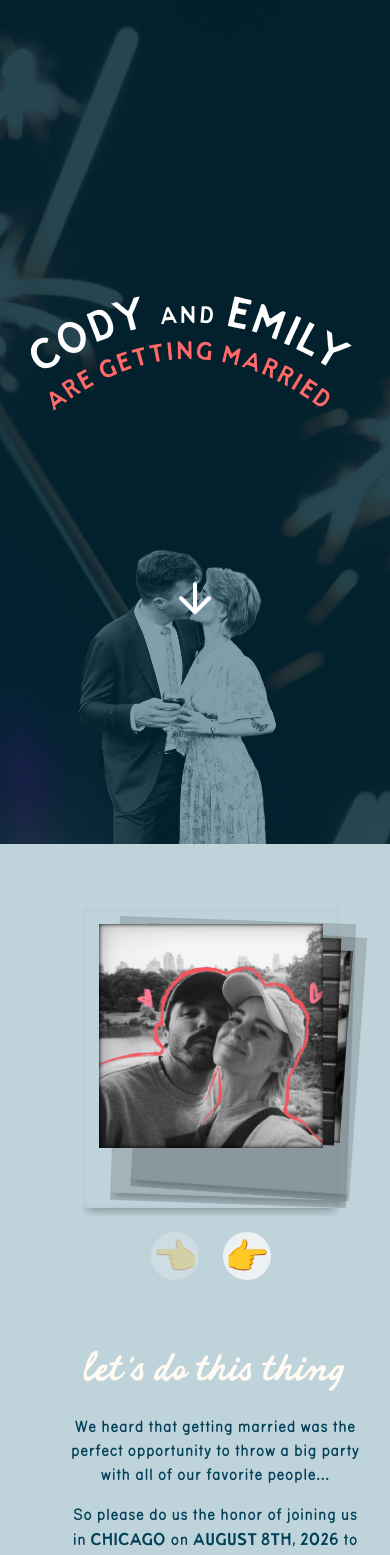
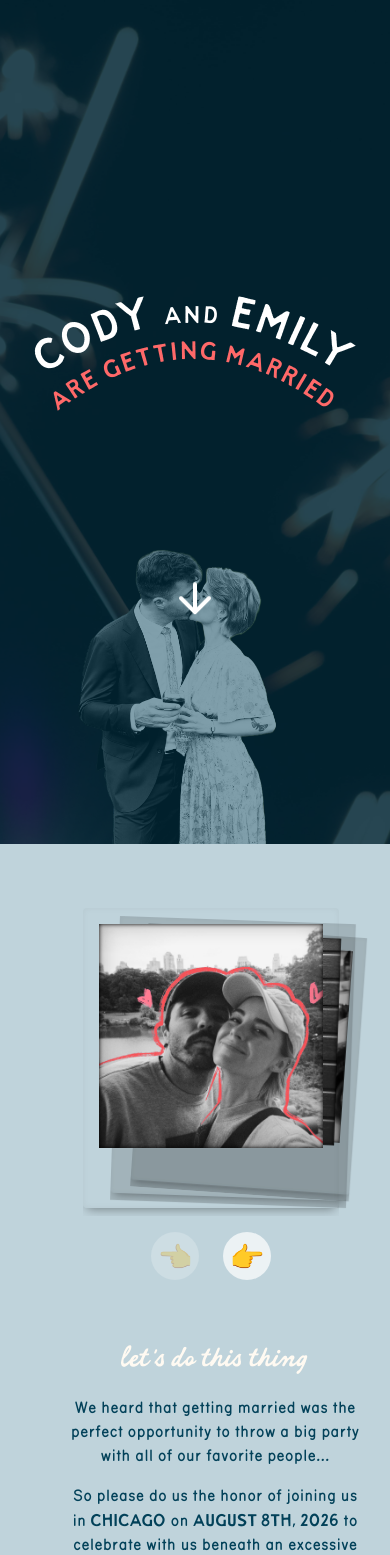
Before and after one commit to wemmsie/fayolle, a React (Vite) app: page / in a window 390 px wide. Shown: the top 1555 px of the page. Built offline with nearby package versions, Linux system fonts and the light colour scheme; no server answers; a web font is replaced by a local one.

Commit message:
rsvp minor changes

```diff
--- a/src/App.jsx
+++ b/src/App.jsx
@@ -76,7 +76,7 @@ function App() {
       >
         <img src={image.sparklers} alt='' className='absolute inset-0 w-full h-full object-cover object-center opacity-30 pointer-events-none' />
         <div className='relative z-10 flex items-center justify-center'>
-          <svg viewBox='0 0 800 450' className='ml-3 w-[115vw] md:w-[95vw] max-w-[700px] md:max-w-[800px] mb-40 md:mb-0' style={{ fontFamily: 'var(--font-sanremo-caps)' }}>
+          <svg viewBox='0 0 800 450' className='ml-5 w-[115vw] md:w-[95vw] max-w-[700px] md:max-w-[800px] mb-40 md:mb-0' style={{ fontFamily: 'var(--font-sanremo-caps)' }}>
             <defs>
               <path id='topArc' d={`M ${arcs.line1.x1},${arcs.line1.baseY} Q ${arcs.line1.midX},${arcs.line1.peakY} ${arcs.line1.x2},${arcs.line1.baseY}`} fill='none' />
               <path id='line2Arc' d={`M ${arcs.line2.x1},${arcs.line2.baseY} Q ${arcs.line2.midX},${arcs.line2.peakY} ${arcs.line2.x2},${arcs.line2.baseY}`} fill='none' />
--- a/src/global.css
+++ b/src/global.css
@@ -61,16 +61,27 @@
   --font-sanremo-script: "Sanremo Script", sans-serif;
   --font-routed: "Routed Gothic", sans-serif;
 
-  /* Custom Font Sizes */
+  /* Custom Font Sizes (mobile-first — desktop overrides below) */
   --text-xs: 0.75rem;
   --text-sm: 0.875rem;
   --text-base: 1rem;
   --text-lg: 1.1rem;
-  --text-xl: 1.8rem;
-  --text-2xl: 2.25rem;
-  --text-3xl: 3.5rem;
-  --text-4xl: 5rem;
-  --text-5xl: 7rem;
+  --text-xl: 1.4rem;
+  --text-2xl: 1.75rem;
+  --text-3xl: 2.5rem;
+  --text-4xl: 3.5rem;
+  --text-5xl: 5rem;
+}
+
+/* Desktop font size overrides */
+@media (min-width: 768px) {
+  :root {
+    --text-xl: 1.8rem;
+    --text-2xl: 2.25rem;
+    --text-3xl: 3.5rem;
+    --text-4xl: 5rem;
+    --text-5xl: 7rem;
+  }
 }
 
 body {
@@ -485,7 +496,7 @@ section {
 /* Form Styles */
 
 form {
-    @apply bg-white rounded-xl px-8 py-10 md:p-10 shadow-none mx-auto max-w-2xl;
+    @apply bg-white rounded-xl px-6 py-10 md:p-10 shadow-none mx-auto max-w-2xl;
     p {
         @apply mb-6 text-text-light/50 text-center;
     }
@@ -974,11 +985,48 @@ button[type="submit"]:hover {
 }
 
 .guest-meal-row {
-  @apply flex flex-col md:flex-row md:items-center gap-2 md:gap-4 p-3 rounded-lg;
+  @apply flex flex-col md:flex-row md:items-center gap-2 md:gap-4 py-3 rounded-lg;
 }
 
 .guest-name {
   @apply font-semibold text-primary text-sm md:text-base md:min-w-36 shrink-0;
+}
+
+/* RSVP form shared classes */
+.rsvp-panel {
+  @apply text-center pt-20 py-10 bg-white rounded-lg px-8 md:p-20;
+}
+
+.not-me-button {
+  @apply absolute -top-10 left-1/2 -translate-x-1/2 z-10 rounded-full
+    bg-white/70 backdrop-blur-sm border-none cursor-pointer
+    opacity-60 hover:opacity-100 transition-all whitespace-nowrap;
+  font-size: 0.75rem !important;
+  padding: 0.25rem 1rem !important;
+}
+
+.back-button {
+  @apply rounded-full border-none cursor-pointer transition-colors;
+  font-size: 0.875rem !important;
+  background: var(--color-gray-200, #e5e7eb) !important;
+  color: var(--color-gray-600, #4b5563) !important;
+  padding: 0.5rem 1.25rem !important;
+}
+
+.back-button:hover {
+  background: var(--color-gray-300, #d1d5db) !important;
+}
+
+.radio-group {
+  @apply flex gap-4 mt-2;
+}
+
+.radio-group-col {
+  @apply flex flex-col gap-2 mt-2;
+}
+
+.radio-label {
+  @apply text-sm md:text-base flex items-center gap-2 font-normal;
 }
 
 /* Attendance pills */
```
Also changed, not shown: src/RsvpForm.jsx (+35 -28 lines).
